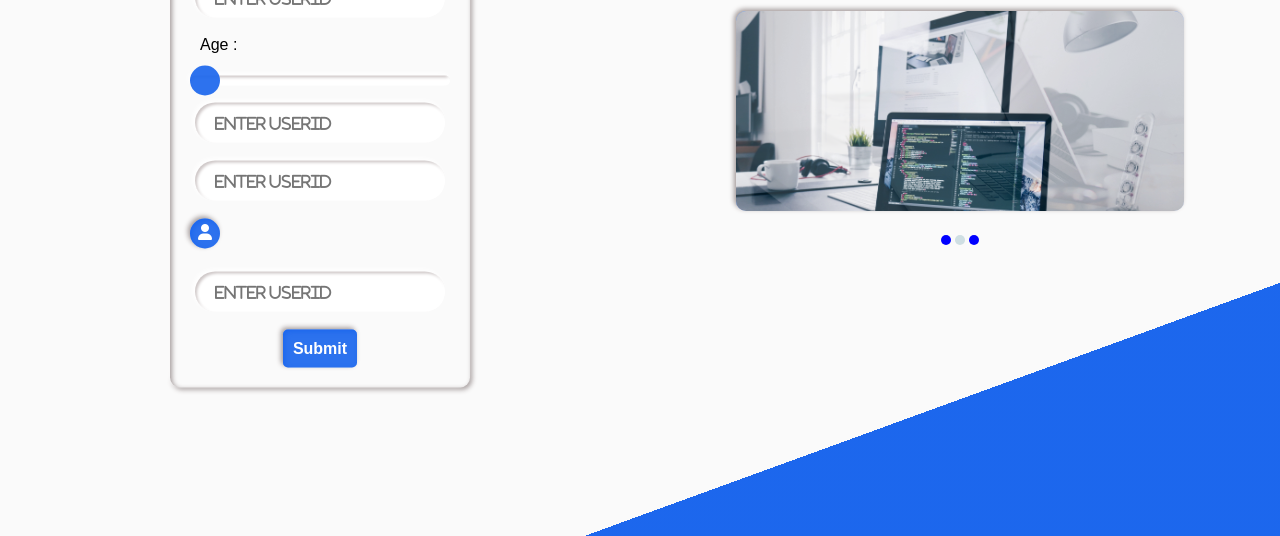
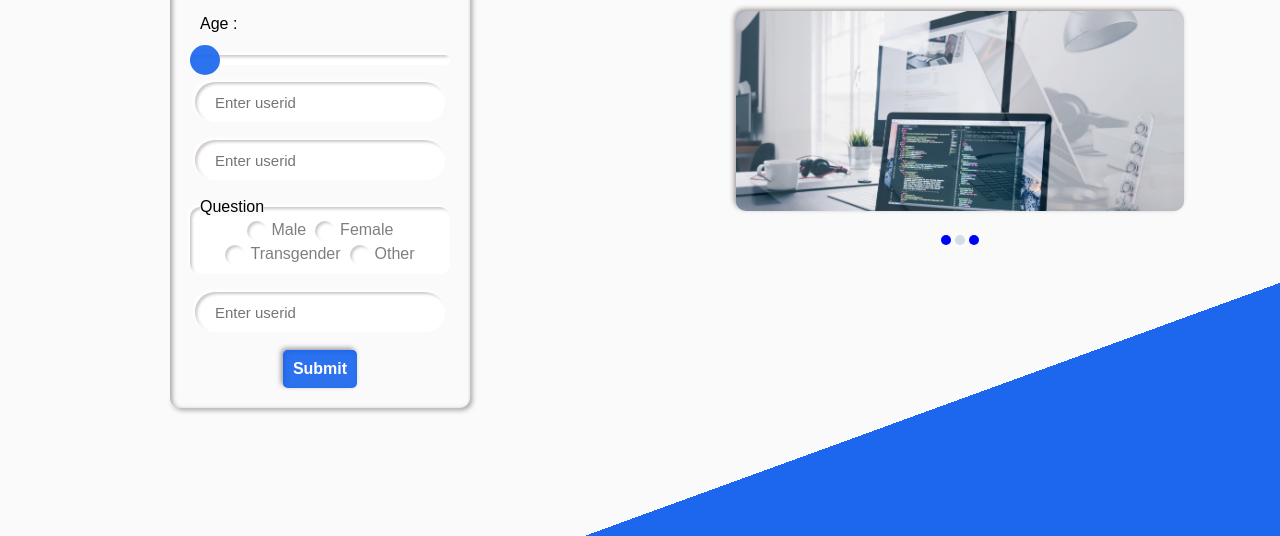
Before and after one commit to codeemaker/css, a plain HTML site: page index.html in a window 1280 px wide. Shown: the part 264-800 px from the top of the page. Drawn offline with Linux system fonts and the light colour scheme.

Commit message:
Add files via upload

```diff
--- a/index.html
+++ b/index.html
@@ -15,20 +15,32 @@
 				<form>
 					<h1>Contact</h1><br><br>
 					<input type="text" id="userid" placeholder="Enter userid" autocomplete="off"><br><br>
-					<label>Age :</label><br><br>
+					<label class="age-range">Age :</label><br><br>
 					<input type="range" id="range" min="1" max="100" value="1">
 					<div id="value" class="value"></div>
 					<br>
 					<input type="text" id="userid" placeholder="Enter userid" autocomplete="off"><br><br>
 					<input type="text" id="userid" placeholder="Enter userid" autocomplete="off"><br><br>
 					<div class="selector">
-					<div class="opt-btn"><i class="fas fa-user"></i></div>
-					<ul class="opt-list">
-						<li><i class="fas fa-male"></i></li>
-						<li><i class="fas fa-female"></i></li>
-						<li><i class="fas fa-transgender-alt"></i></li>
-						<li><i class="fas fa-ban"></i></li>
-					</ul>
+					<fieldset>
+			<legend>Question</legend>
+			<div class="wrapper">
+			<input type="radio" name="question" id="male" value="m" >
+			<label for="male"><div class="option-btn"></div><span class="text">Male</span></label>
+			</div>
+			<div class="wrapper">
+			<input type="radio" name="question" id="female" value="f" >
+			<label for="female"><div class="option-btn"></div><span class="text">Female</span></label>
+			</div>
+			<div class="wrapper">
+			<input type="radio" name="question" id="transgender" value="t" >
+			<label for="transgender"><div class="option-btn"></div><span class="text">Transgender</span></label>
+			</div>
+			<div class="wrapper">
+			<input type="radio" name="question" id="other" value="o">
+			<label for="other"><div class="option-btn"></div><span class="text">Other</span></label>
+			</div>
+		  </fieldset>
 					</div><br>
 					<input type="text" id="userid" placeholder="Enter userid" autocomplete="off"><br><br>
 					<button class="sbtn">Submit</button>
--- a/script.js
+++ b/script.js
@@ -4,13 +4,9 @@ var optbtn=document.getElementsByClassName("opt-btn")[0];
 var optlist=document.getElementsByClassName("opt-list")[0];
 var dataimg=document.getElementsByClassName("imgdt")[0];
 		var dots=document.getElementsByClassName("img-dots")[0].children;
-document.addEventListener("DOMContentLoaded", function(event){
 slider.oninput = function(e) {
   var active = e.target.value;
   val.style.width = active+"%";
-}
-optbtn.onclick=function(){
-	optlist.classList.toggle("nav-list");
 }
 var arr=["example.jpg","example2.jpg","example3.jpg"];
 	    var i=0;
@@ -37,4 +33,3 @@ var arr=["example.jpg","example2.jpg","example3.jpg"];
 	    	i=1;
 	    	}
 	    },2500);
-});
--- a/style.css
+++ b/style.css
@@ -27,7 +27,6 @@ html,body{
 input[type=text]{
 	width:250px;
 	height:40px;
-	font-family:FontAwesome;
 	outline:none;
 	font-size:15px;
 	border:none;
@@ -36,7 +35,7 @@ input[type=text]{
 	box-shadow:inset -2px -2px 3px white,inset 2px 2px 3px #cec7c7,-2px -2px 5px white;
 }
 #range{
--webkit-appearance: none;
+  -webkit-appearance: none;
   appearance: none;
   width: 100%;
   height: 10px;
@@ -58,7 +57,7 @@ input[type=text]{
   border-radius: 50%;
   background-color: #1b66edeb;
 }
-.value {
+.value{
   position:relative;
   margin-top:-15px;
   width:0;
@@ -103,17 +102,6 @@ input[type=text]{
 .selector{
 	display:flex;
 }
-.opt-list{
-	list-style:none;
-	margin:0;
-	padding:0;
-	position:absolute;
-	margin-top:7px;
-	margin-left:40px;
-	text-align:center;
-	transform:scaleX(0);
-	transition:0.2s;
-}
 .opt-list > li{
 	color:white;
 	width:40px;
@@ -132,9 +120,6 @@ input[type=text]{
 }
 .opt-list >li:hover{
   box-shadow:2px 2px 5px #a29999,inset -2px -2px 5px #1b66edeb;
-}
-.nav-list{
-	transform:scaleX(1);
 }
 h1{
 	color:#1b66edeb;
@@ -165,9 +150,56 @@ form{
 .radiobtn > button:hover{
     box-shadow:-2px -2px 5px #cec7c7,inset 2px 2px 5px #a29999;
 }
-label{
+.age-range{
 	padding-left:10px;
 	float:left;
+}
+fieldset{
+  padding:5px 0;
+  border-radius:10px;
+  border:none;
+  outline:none;
+  background-color:white;
+  box-shadow:inset -2px -2px 3px white,inset 2px 2px 3px #cec7c7,-2px -2px 5px white;
+}
+legend{
+  text-align:left;
+  margin-left:10px;
+  background-color:#fafafa;
+}
+input[type=radio]{
+  -webkit-appearance:none;
+  -moz-appearance:none;
+  appearance:none;
+}
+.wrapper{
+  text-align:left;
+  display:inline;
+}
+.option-btn{
+  width:20px;
+  height:20px;
+  outline:none;
+  border-radius:50%;
+  box-shadow:inset -2px -2px 3px white,inset 2px 2px 3px #cec7c7,-2px -2px 5px white;
+  outline:none;
+  cursor:pointer
+  -webkit-tap-highlight-color:transparent;
+	tap-highlight-color:transparent;
+}
+.text{
+  text-indent:5px;
+  opacity:0.5;
+}
+input[type=radio]:checked~label .option-btn{
+  background-color:#1b66edeb;
+  box-shadow:inset 2px 2px 2px blue,inset -2px -2px 5px #7d9cd2,2px 2px 5px #7d9cd2eb;
+}
+input[type=radio]:checked~label .text{
+  opacity:1;
+}
+label{
+  display:inline-flex;
 }
 .sbtn{
 	color:white;
```
